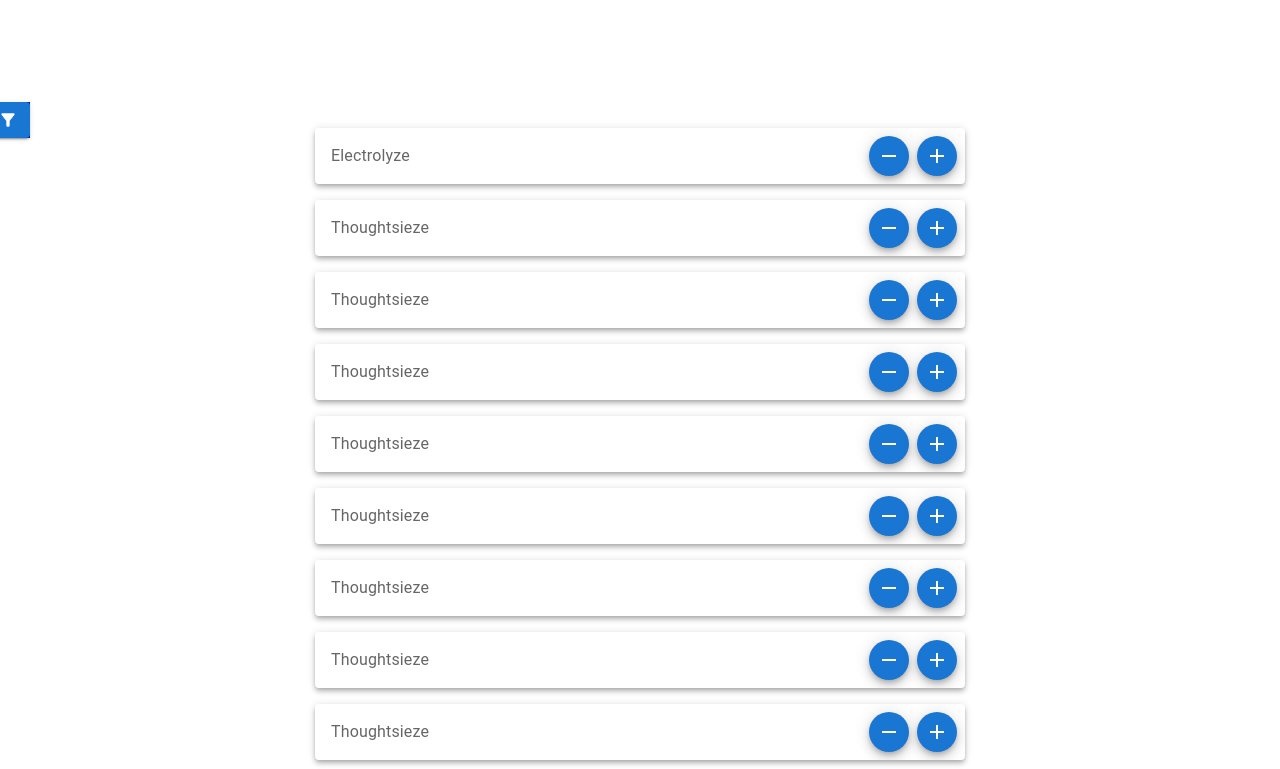
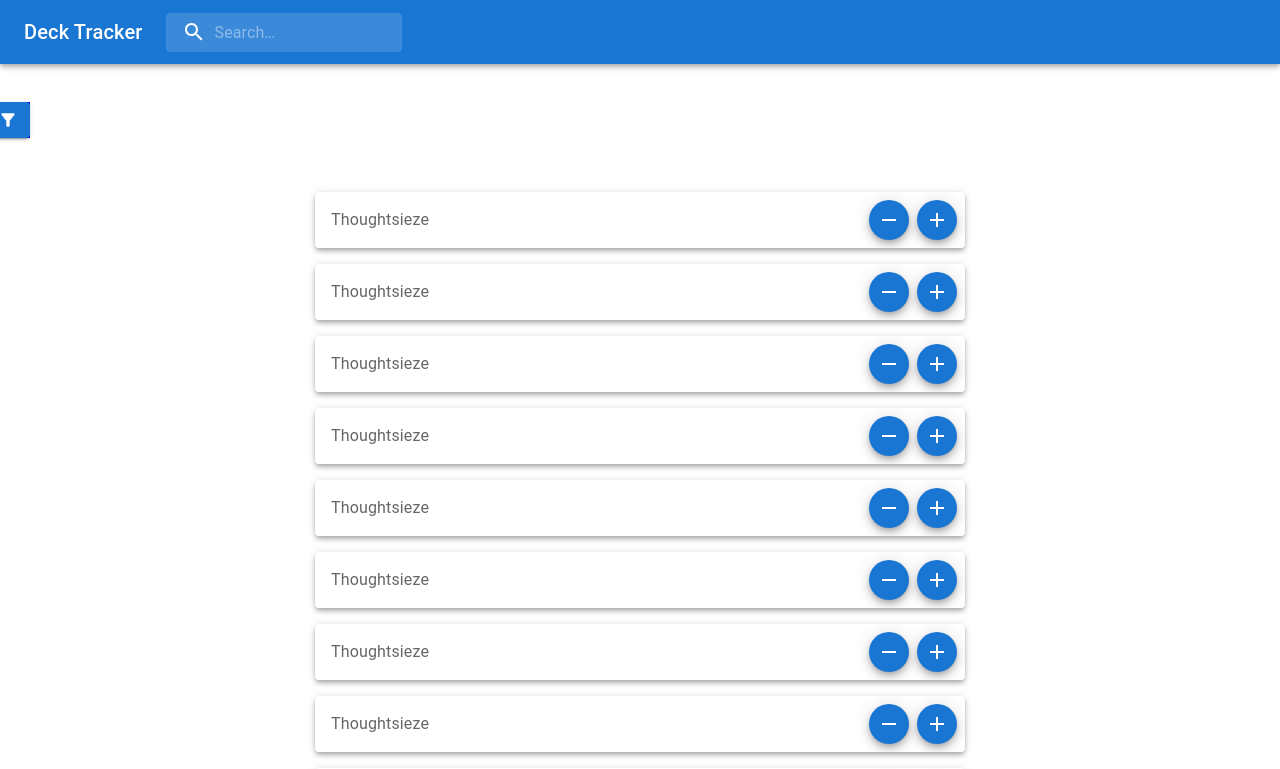
Before and after one commit to Snow-cannon/DeckTracker, a React (Create React App) app in the folder deck-tracker/: page / in a window 1280 px wide. Shown: the top 769 px of the page. Built offline with nearby package versions, Linux system fonts and the light colour scheme.

Commit message:
Added app bar

```diff
--- a/deck-tracker/src/App.js
+++ b/deck-tracker/src/App.js
@@ -7,11 +7,12 @@ import * as React from 'react';
 import { Accordion } from '@mui/material';
 import { AccordionSummary } from '@mui/material';
 import { AccordionDetails } from '@mui/material';
-import { Typography } from'@mui/material';
+import { Typography } from '@mui/material';
 import { ExpandMore } from '@mui/icons-material';
 import { Drawer } from '@mui/material';
 import { Button } from '@mui/material';
 import { FilterAlt } from '@mui/icons-material';
+
 
 function App(props) {
   const [state, setState] = React.useState({
@@ -28,7 +29,7 @@ function App(props) {
 
   let rows = [];
   let index = 0;
-  for(const option in props.filterOptions){
+  for (const option in props.filterOptions) {
     rows.push(
       <Accordion key={index}>
         <AccordionSummary
@@ -40,13 +41,17 @@ function App(props) {
         </AccordionSummary>
         <AccordionDetails>
           <FormGroup>
-            {props.filterOptions[option].map(function(choice, i){return <FormControlLabel control={<Checkbox />} label={choice} key={i}/>})}
+            {props.filterOptions[option].map(function (choice, i) {
+              return <FormControlLabel control={<Checkbox />} label={choice} key={i}/>
+            }
+            )}
           </FormGroup>
         </AccordionDetails>
       </Accordion>
     );
     index++;
   }
+
   return (
     <div>
       <div id="bx">
@@ -61,10 +66,13 @@ function App(props) {
         onBackdropClick={toggleDrawer(false)}
         open={state['drawerOpen']}
         PaperProps={{
-            sx: { width: "20%" },
+          sx: { width: "40%" },
         }}
       >
         {rows}
+        <Button variant="contained" endIcon={<FilterAlt />} id="FilterCards" sx={{ margin: 1 }}>
+          Clear Filters
+        </Button>
       </Drawer>
 
     </div>
--- a/deck-tracker/src/index.js
+++ b/deck-tracker/src/index.js
@@ -6,16 +6,24 @@ import reportWebVitals from "./reportWebVitals.js";
 import filterOptions from "./filterOptions.json";
 import CardList from "./CardList.js";
 import { Box } from "@mui/system";
+import PrimarySearchAppBar from "./navBar.js";
 
 const root = ReactDOM.createRoot(document.getElementById("root"));
+
+let cards = ["Thoughtsieze","Thoughtsieze","Thoughtsieze","Thoughtsieze","Thoughtsieze","Thoughtsieze","Thoughtsieze","Thoughtsieze","Thoughtsieze","Thoughtsieze","Thoughtsieze"];
+
 root.render(
   <React.StrictMode>
+    <PrimarySearchAppBar />
     <App filterOptions={filterOptions} />
-    <Box display="flex" justifyContent="center" minHeight="90vh" marginTop={'10%'}>
-      <CardList cards={["Electrolyze", "Thoughtsieze", "Thoughtsieze","Thoughtsieze","Thoughtsieze","Thoughtsieze","Thoughtsieze","Thoughtsieze","Thoughtsieze","Thoughtsieze","Thoughtsieze","Thoughtsieze","Thoughtsieze","Thoughtsieze","Thoughtsieze","Thoughtsieze","Thoughtsieze","Thoughtsieze","Thoughtsieze"]}/>
+    <Box display="flex" justifyContent="center" minHeight="90vh" marginTop={'10%'} marginBottom={'10%'}>
+      <CardList cards={cards}/>
     </Box>
   </React.StrictMode>
 );
+
+
+
 
 // If you want to start measuring performance in your app, pass a function
 // to log results (for example: reportWebVitals(console.log))
--- /dev/null
+++ b/deck-tracker/src/navBar.js
@@ -0,0 +1,90 @@
+import * as React from 'react';
+import { styled, alpha } from '@mui/material';
+import { AppBar } from '@mui/material';
+import { Box } from  '@mui/material';
+import { Toolbar }  from '@mui/material';
+import { IconButton } from '@mui/material';
+import { Typography } from '@mui/material';
+import { InputBase } from '@mui/material';
+import { Menu } from '@mui/icons-material';
+import { Search } from '@mui/icons-material';
+
+const SearchBox = styled('div')(({ theme }) => ({
+  position: 'relative',
+  borderRadius: theme.shape.borderRadius,
+  backgroundColor: alpha(theme.palette.common.white, 0.15),
+  '&:hover': {
+    backgroundColor: alpha(theme.palette.common.white, 0.25),
+  },
+  marginRight: theme.spacing(2),
+  marginLeft: 0,
+  width: '100%',
+  [theme.breakpoints.up('sm')]: {
+    marginLeft: theme.spacing(3),
+    width: 'auto',
+  },
+}));
+
+const SearchIconWrapper = styled('div')(({ theme }) => ({
+  padding: theme.spacing(0, 2),
+  height: '100%',
+  position: 'absolute',
+  pointerEvents: 'none',
+  display: 'flex',
+  alignItems: 'center',
+  justifyContent: 'center',
+}));
+
+const StyledInputBase = styled(InputBase)(({ theme }) => ({
+  color: 'inherit',
+  '& .MuiInputBase-input': {
+    padding: theme.spacing(1, 1, 1, 0),
+    // vertical padding + font size from searchIcon
+    paddingLeft: `calc(1em + ${theme.spacing(4)})`,
+    transition: theme.transitions.create('width'),
+    width: '100%',
+    [theme.breakpoints.up('md')]: {
+      width: '20ch',
+    },
+  },
+}));
+
+export default function PrimarySearchAppBar() {
+  return (
+    <Box sx={{ flexGrow: 1 }}>
+      <AppBar position="static">
+        <Toolbar>
+          <Typography
+            variant="h6"
+            noWrap
+            component="div"
+            sx={{ display: { xs: 'none', sm: 'block' } }}
+          >
+            Deck Tracker
+          </Typography>
+          <SearchBox>
+            <SearchIconWrapper>
+              <Search />
+            </SearchIconWrapper>
+            <StyledInputBase
+              placeholder="Search…"
+              inputProps={{ 'aria-label': 'search' }}
+            />
+          </SearchBox>
+          <Box sx={{ flexGrow: 1 }} />
+          <Box sx={{ display: { xs: 'flex', md: 'none' } }}>
+          <IconButton
+            size="large"
+            edge="start"
+            color="inherit"
+            aria-label="open drawer"
+            sx={{ mr: 2 }}
+          >
+            <Menu />
+          </IconButton>
+          </Box>
+        </Toolbar>
+      </AppBar>
+    </Box>
+  );
+}
```
Lines whose indentation alone changed are shown as unchanged.
